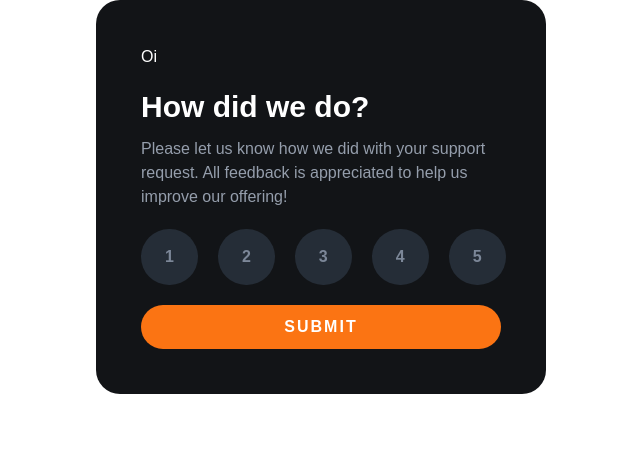
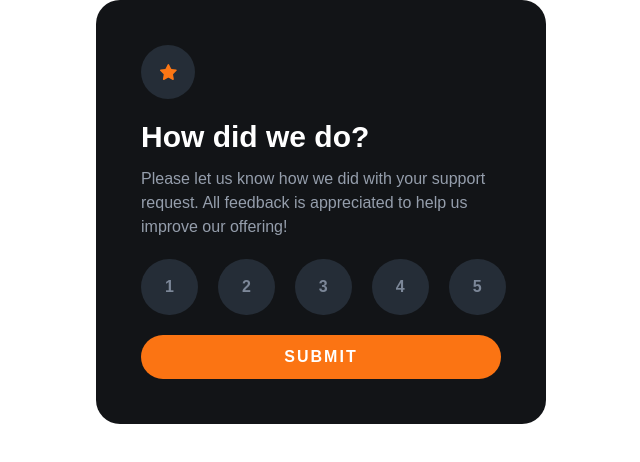
Before and after one commit to viniciussnitram/interactive-rating-component-reactjs, a Next.js app: page / in a window 1280 px wide. Shown: the top 462 px of the page, without its empty margins (319-959 px from the left). Built offline with nearby package versions, Linux system fonts and the light colour scheme.

Commit message:
refactor and style: The Logo Component is done for now. Added background-color, padding, positioning, and put the classnames alphabet order in tailwindcss

```diff
--- a/src/components/logo/Logo.jsx
+++ b/src/components/logo/Logo.jsx
@@ -1,5 +1,10 @@
 export function Logo() {
     return (
-        <h1>Oi</h1>
+        <div className="bg-dark-blue flex font-bold h-[54px] items-center justify-center rounded-full text-medium-grey w-[54px]">
+            <img
+                src="images/icon-star.svg"
+                alt="Icon Star"
+            />
+        </div>
     );
 }
```
